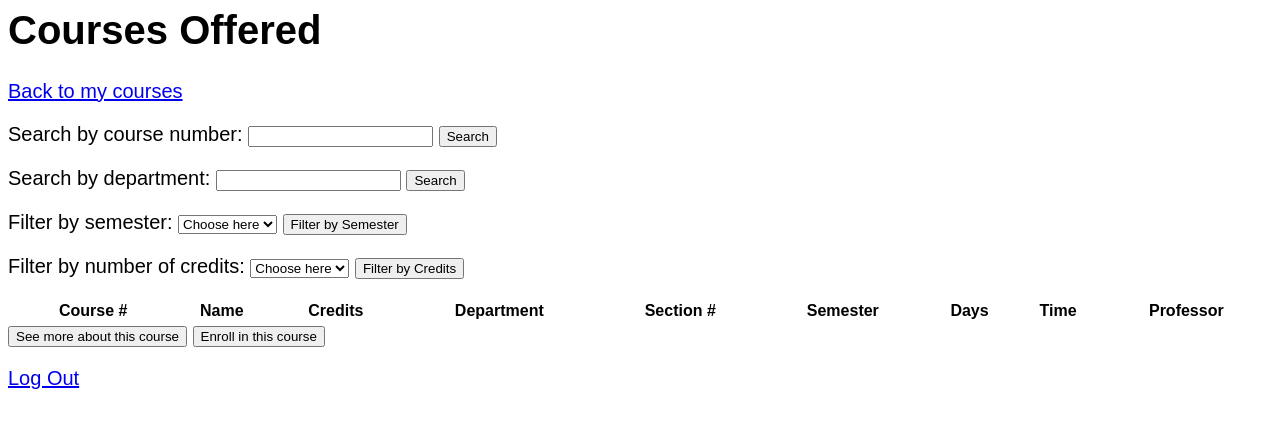
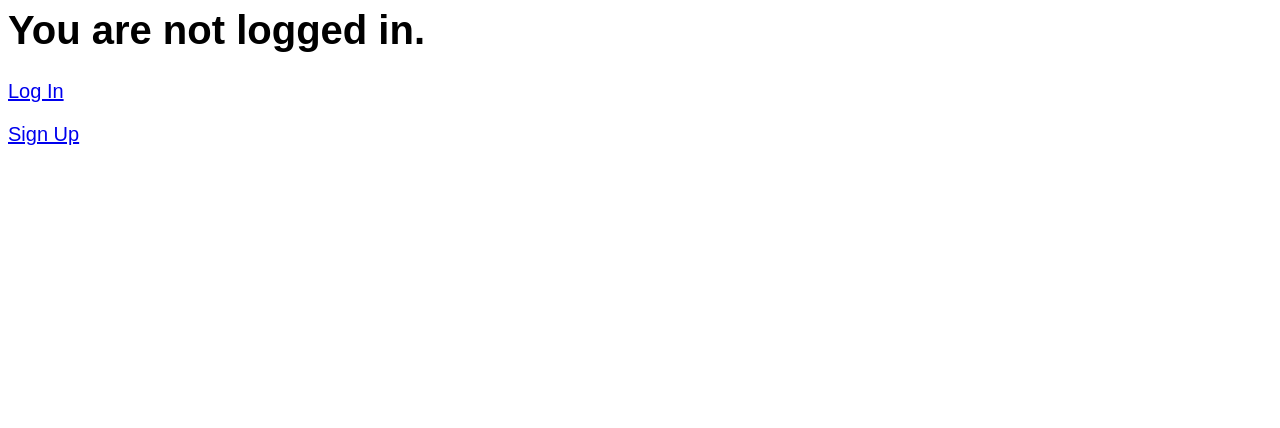
Before and after one commit to domgordon/SSOLIT, a Flask app: template templates/index.html in a window 1280 px wide. Shown: the top 428 px of the page. Run offline with Flask 2, Linux system fonts and the light colour scheme; the template is opened without the code that fills it, so the values that code supplies are empty; parts of the project's set-up code (start-up, migrations or seed data) failed here and were passed over.

Commit message:
reorganized files so that login is first

```diff
--- a/server.py
+++ b/server.py
@@ -109,8 +109,8 @@ def courselister(query):
   cursor.close()
   return courses
 
-@app.route('/')
-def index():
+@app.route('/allcourses')
+def allcourses():
   """
   request is a special object that Flask provides to access web request information:
 
@@ -162,7 +162,7 @@ def index():
   # render_template looks in the templates/ folder for files.
   # for example, the below file reads template/index.html
   #
-  return render_template("index.html", **context)
+  return render_template("allcourses.html", **context)
 
 #
 # This is an example of a different path.  You can see it at:
@@ -191,7 +191,7 @@ def filter_sem():
 
   courses = courselister(query)
   context = dict(data = courses)
-  return render_template("index.html", **context)
+  return render_template("allcourses.html", **context)
 
 
 @app.route('/filter_dept', methods=['POST'])
@@ -201,7 +201,7 @@ def filter_dept():
   query = "SELECT DISTINCT C.cid, C.cname, C.credits, C.dname, S.section_n, S.semester, S.days, S.section_time, P.p_last_name FROM courses_offered C, sections_available_taught S, professors_works P WHERE S.cid=C.cid AND S.pid=P.pid AND C.dname='%s'" % (dept)
   courses = courselister(query)
   context = dict(data = courses)
-  return render_template("index.html", **context)
+  return render_template("allcourses.html", **context)
 
 
 @app.route('/filter_cred', methods=['POST'])
@@ -211,7 +211,7 @@ def filter_cred():
   query = "SELECT DISTINCT C.cid, C.cname, C.credits, C.dname, S.section_n, S.semester, S.days, S.section_time, P.p_last_name FROM courses_offered C, sections_available_taught S, professors_works P WHERE S.cid=C.cid AND S.pid=P.pid AND C.credits='%s'" % (cred)
   courses = courselister(query)
   context = dict(data = courses)
-  return render_template("index.html", **context)
+  return render_template("allcourses.html", **context)
 
 @app.route('/search', methods=['POST'])
 def search():
@@ -220,11 +220,11 @@ def search():
   query = "SELECT DISTINCT C.cid, C.cname, C.credits, C.dname, S.section_n, S.semester, S.days, S.section_time, P.p_last_name FROM courses_offered C, sections_available_taught S, professors_works P WHERE S.cid=C.cid AND S.pid=P.pid AND C.cid='%s'" % (term)
   courses = courselister(query)
   context = dict(data = courses)
-  return render_template("index.html", **context)
+  return render_template("allcourses.html", **context)
 
-@app.route('/another')
-def another():
-  return render_template("another.html")
+@app.route('/')
+def index():
+  return render_template("index.html")
 
 
 @app.route('/new_user')
--- a/templates/existing_user.html
+++ b/templates/existing_user.html
@@ -10,7 +10,7 @@
 <body>
   <h1>Please enter your UNI.</h1>
 
-<p><a href="another">Go back to previous page</a></p>
+<p><a href="/">Go back to previous page</a></p>
 
 <form method="POST" action="/check_user">
   Student ID:<br>
--- a/templates/index.html
+++ b/templates/index.html
@@ -8,90 +8,12 @@
 
 
 <body>
-  <h1>Courses Offered</h1>
-  <p><a href="profile">Back to my courses</a></p>
+  <h1>You are not logged in.</h1>
 
-<form method="POST" action="/search">
-  <p>Search by course number: <input type="text" name="searchterm"> <input type="submit" value="Search"></p>
-  </form>
+<p><a href="existing_user">Log In</a></p>
+<p><a href="new_user">Sign Up</a></p>
 
-  <form method="POST" action="/filter_dept">
-  <p>Search by department: <input type="text" name="department"> <input type="submit" value="Search"></p>
-  </form>
 
-  <form method="POST" action="/filter_sem">
-  <p>Filter by semester:
-  <select name="semester">
-    <option value="" selected disabled hidden`>Choose here</option>
-    <option value="FALL18">Fall 2018</option>
-    <option value="SPRING18">Spring 2018</option>
-    <option value="FALL17">Fall 2017</option>
-    <option value="SPRING17">Spring 2017</option>
-    <option value="FALL16">Fall 2016</option>
-    <option value="SPRING16">Spring 2016</option>
-    <option value="FALL15">Fall 2015</option>
-    <option value="SPRING15">Spring 2015</option>
-  </select>
-  <input type="submit" value="Filter by Semester">
-  </p>
-  </form>
-
-  <form method="POST" action="/filter_cred">
-  <p>Filter by number of credits:
-  <select name="credits">
-    <option value="" selected disabled hidden`>Choose here</option>
-    <option value=1>1</option>
-    <option value=2>2</option>
-    <option value=3>3</option>
-    <option value=4>4</option>
-    <option value=5>5</option>
-  </select>
-  <input type="submit" value="Filter by Credits">
-  </p>
-  </form>
-
-  <div>
-  <form method="POST" action="/enroll2">
-  <table style = "width:100%">
-    <thead>
-      <tr>
-        <th></th>
-        <th>Course #</th>
-        <th>Name</th>
-        <th>Credits</th>
-        <th>Department</th>
-        <th>Section #</th>
-        <th>Semester</th>
-        <th>Days</th>
-	<th>Time</th>
-        <th>Professor</th>
-      </tr>
-    </thead>
-    <tbody>
-    {% for n in data %}
-    <tr>
-        <td>
-           <div class="radio">
-             <input type="radio" id='regular' name="optradio" value={{n[0]}},{{n[4]}},{{n[5]}}>
-           </div>
-        </td>
-        {% for i in n %}
-        <td>
-           <div class="radiotext">
-             {{i}}
-           </div>
-        </td>
-        {% endfor %}
-    </tr>
-    {% endfor %}
-    </tbody>
-  </table>
-  <input type="submit" name="submit" value="See more about this course">
-  <input type="submit" name="submit" value="Enroll in this course">
-  </form>
-  </div>
-
-<p><a href="another">Log Out</a></p>
 
 </body>
 
--- a/templates/more.html
+++ b/templates/more.html
@@ -9,7 +9,7 @@
 
 <body>
   <h1>More information</h1>
-  <p><a href="/">Back to view all courses</a></p>
+  <p><a href="allcourses">Back to view all courses</a></p>
   <p>
   Course number: {{data[0][0][0]}} <br />
   Course name: {{data[0][0][9]}} <br />
@@ -38,7 +38,7 @@
 Enroll in this course</button>
 </form>
 
-<p><a href="another">Log Out</a></p>
+<p><a href="/">Log Out</a></p>
 
 </body>
 </html>
--- a/templates/new_user.html
+++ b/templates/new_user.html
@@ -10,7 +10,7 @@
 <body>
   <h1>Fill in your student information here.</h1>
 
-<p><a href="another">Back to previous page</a></p>
+<p><a href="/">Back to previous page</a></p>
 
 <form method="POST" action="/add_user">
   First name:<br>
--- a/templates/profile.html
+++ b/templates/profile.html
@@ -8,7 +8,7 @@
 
 
 <body>
-  <p><a href="/">View all courses</a></p>
+  <p><a href="allcourses">View all courses</a></p>
   <h1>My Courses</h1>
 
 <div>
@@ -37,6 +37,6 @@
   </div>
 
 
-<p><a href="another">Log Out</a></p>
+<p><a href="/">Log Out</a></p>
 </body>
 </html>
```
Also changed, not shown: templates/allcourses.html (added, +100 -0 lines).
